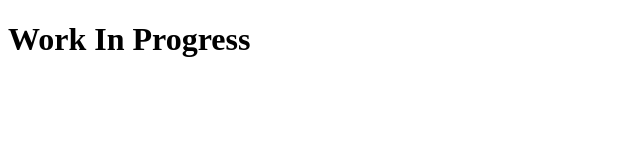
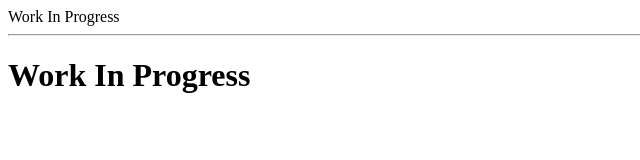
Before and after one commit to kisdjonathan/github.io, a plain HTML site: page index.html in a window 1280 px wide. Shown: the whole page, without its empty margins (0-640 px from the left). Drawn offline with Linux system fonts and the light colour scheme.

Commit message:
Update index.html

```diff
--- a/index.html
+++ b/index.html
@@ -1,7 +1,11 @@
 <!DOCTYPE html>
+<html>
   <head>
     <title>Honathan</title>
   </head>
+
   <body>
+    <header>Work In Progress<hr></header>
     <h1>Work In Progress</h1>
   </body>
+</html>
```
Lines whose indentation alone changed are shown as unchanged.
